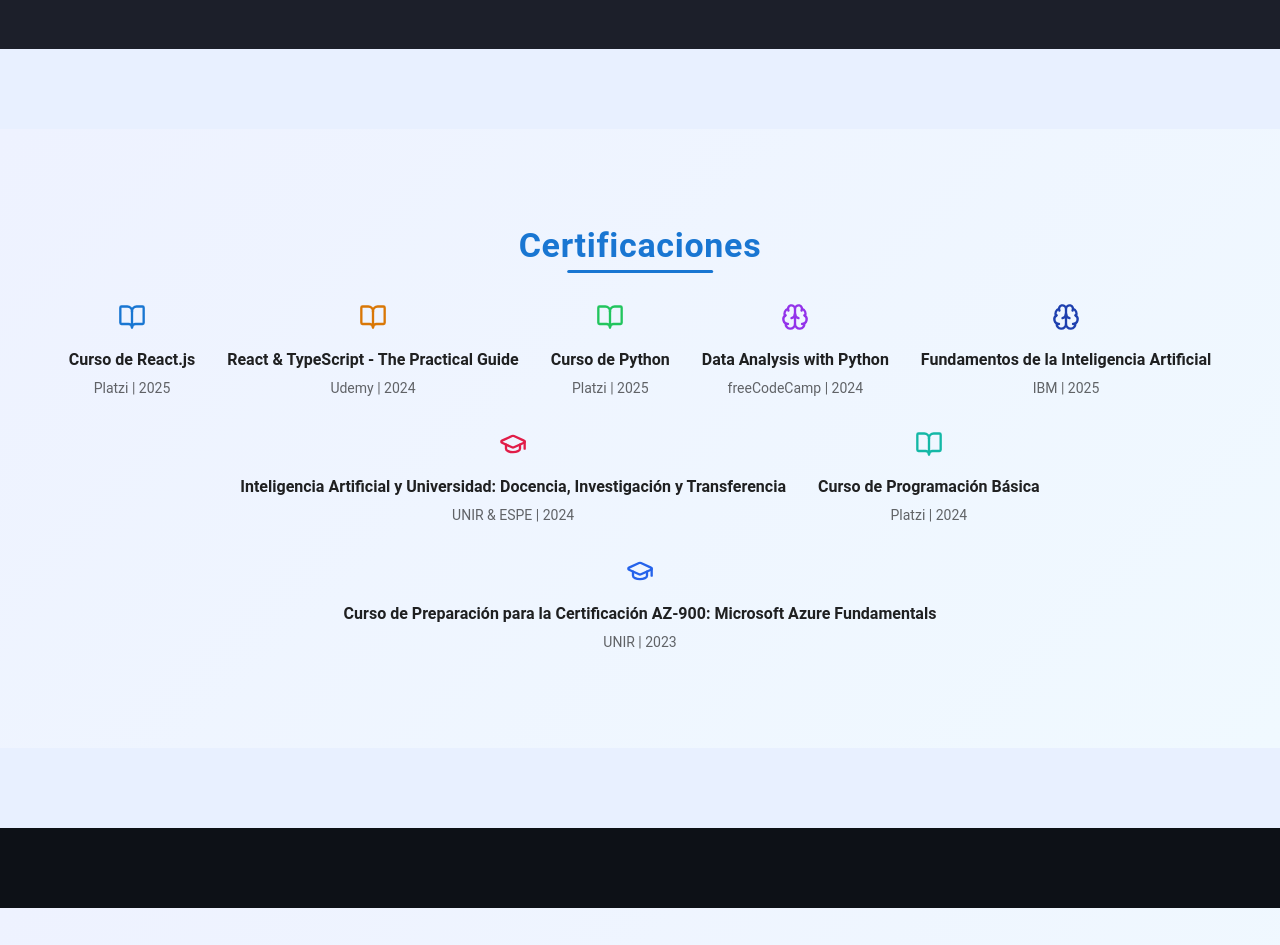
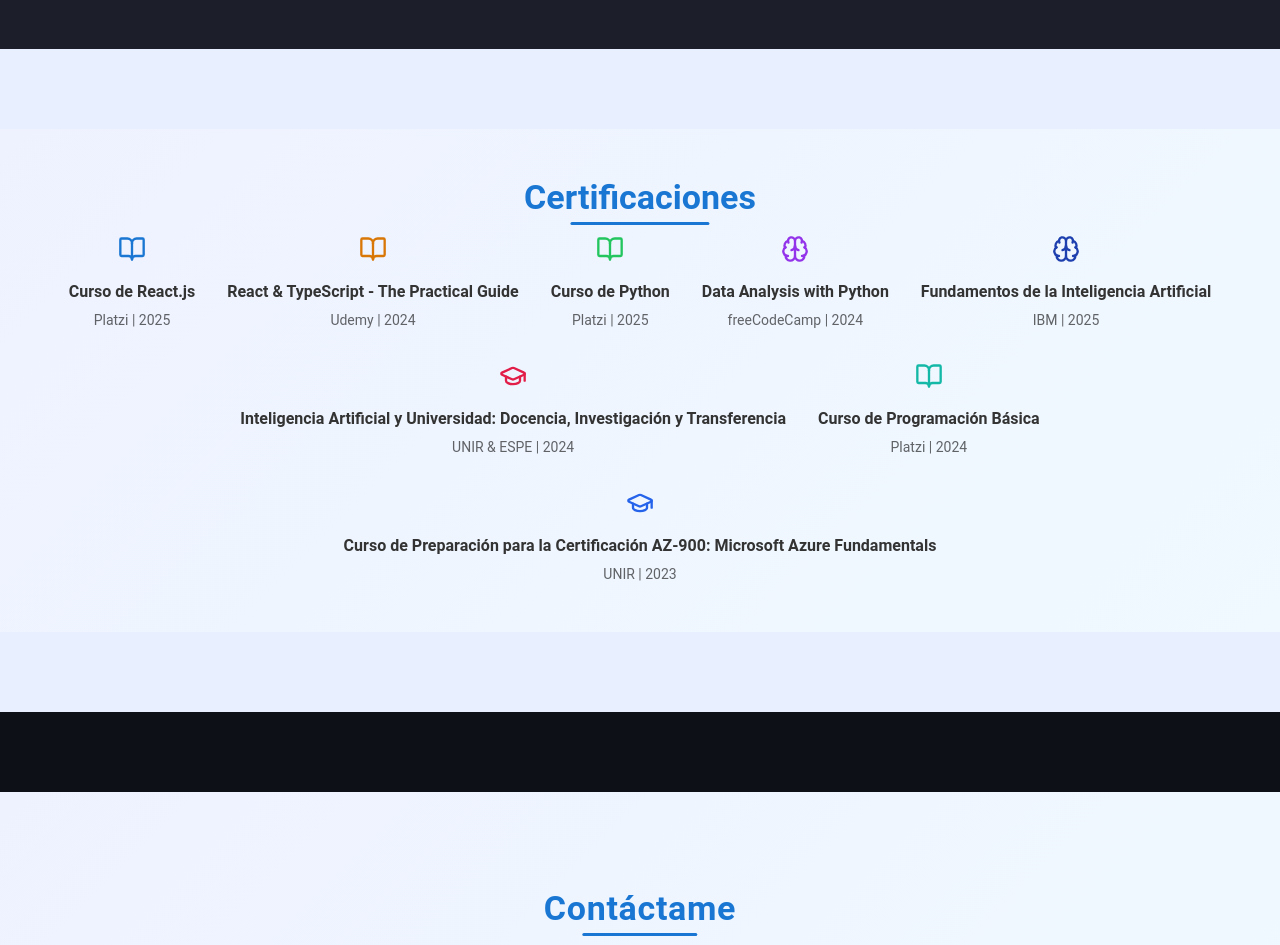
Before and after one commit to Patogol35/jorgito, a React (Vite) app: page / in a window 1280 px wide. Shown: the part 2540-3485 px from the top of the page. Built offline with nearby package versions, Linux system fonts and the light colour scheme.

Commit message:
Update Certifications.jsx

```diff
--- a/src/components/Certifications.jsx
+++ b/src/components/Certifications.jsx
@@ -19,7 +19,8 @@ export default function Certifications() {
       id="certifications"
       sx={{
         background: "linear-gradient(135deg, #eef2ff, #f0f9ff)",
-        py: 12,
+        py: 6, // menor espacio arriba y abajo
+        color: "#333",
       }}
     >
       <Container>
@@ -28,15 +29,13 @@ export default function Certifications() {
           initial={{ opacity: 0, y: 50 }}
           whileInView={{ opacity: 1, y: 0 }}
           transition={{ duration: 0.8 }}
-          style={{ textAlign: "center", marginBottom: "1.5rem" }}
+          style={{ textAlign: "center", marginBottom: "1rem" }} // menos espacio abajo
         >
           <Typography
             variant="h4"
             align="center"
             sx={{
               fontWeight: 700,
-              letterSpacing: "0.02em",
-              mb: 1.5,
               color: "#1976d2",
               position: "relative",
               display: "inline-block",
@@ -59,7 +58,7 @@ export default function Certifications() {
           </Typography>
         </motion.div>
 
-        {/* Grid sin Paper, todo sobre el gradiente */}
+        {/* Grid limpio */}
         <Grid container spacing={4} justifyContent="center">
           {certificaciones.map((c, i) => (
             <Grid item xs={12} sm={6} md={4} lg={3} key={i}>
```
